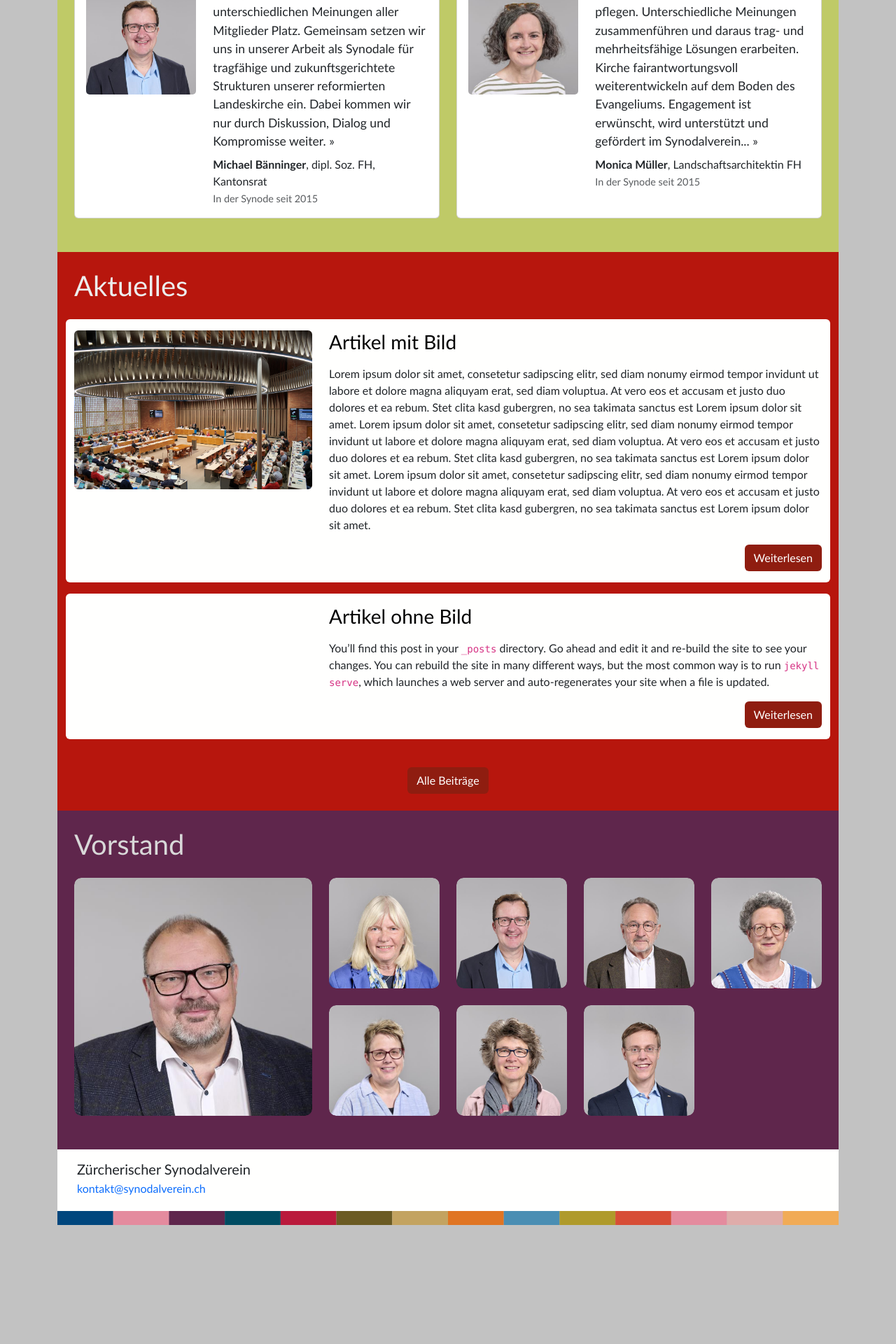
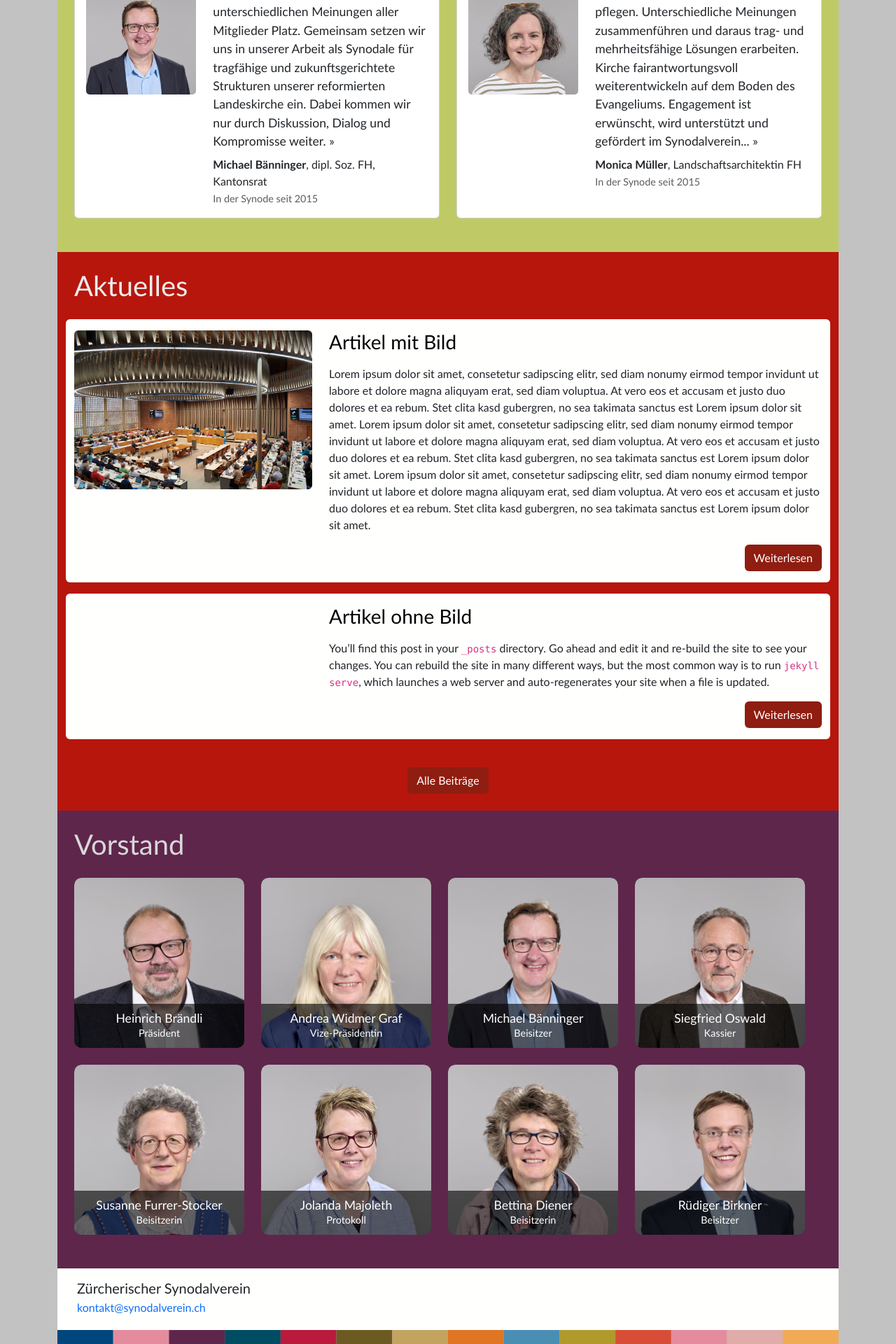
Before and after one commit to rbirkner/synodalverein, a Jekyll site: the page built from index.html, in a window 1280 px wide. Shown: the part 1939-3859 px from the top of the page at 70% size. Built offline with Jekyll 4.4.1, drawn with Linux system fonts in a browser that asks for light colours; before the commit the page ends 3689 px from its top, so only the background shows below that.

Commit message:
board updates

```diff
--- a/_data/board.yml
+++ b/_data/board.yml
@@ -4,6 +4,9 @@ president:
   position: "Präsident"
 
 members:
+  - image: "assets/img/heinrich_braendli.jpeg"
+    name: "Heinrich Brändli"
+    position: "Präsident"
   - image: "assets/img/andrea_widmer_graf.jpeg"
     name: "Andrea Widmer Graf"
     position: "Vize-Präsidentin"
--- a/_includes/board.html
+++ b/_includes/board.html
@@ -2,7 +2,7 @@
     <h1 class="mb-4">Vorstand</h1>
 
     <div class="row">
-        <div class="col-md-4 mb-4">
+        <!--<div class="col-md-4 mb-4">
             <div class="board-member-large position-relative">
                 <img src="{{ site.data.board.president.image }}" class="img-fluid w-100"
                     alt="{{ site.data.board.president.name }}">
@@ -11,9 +11,9 @@
                     <p>{{ site.data.board.president.position }}</p>
                 </div>
             </div>
-        </div>
+        </div>-->
 
-        <div class="col-md-8">
+        <!--<div class="col-md-8">-->
         <div class="row">
             {% for member in site.data.board.members %}
             <div class="col-sm-3 mb-4">
@@ -27,6 +27,6 @@
             </div>
             {% endfor %}
         </div>
-        </div>
+        <!--</div>-->
     </div>
 </section>
--- a/assets/css/main.css
+++ b/assets/css/main.css
@@ -161,9 +161,9 @@ section#board h1 {
     background: rgba(0, 0, 0, 0.6);
     color: #fff;
     text-align: center;
-    opacity: 0;
+    /*opacity: 0;
     visibility: hidden;
-    transition: opacity 0.3s ease-in-out, visibility 0.3s ease-in-out;
+    transition: opacity 0.3s ease-in-out, visibility 0.3s ease-in-out;*/
 }
 
 /* President Specific Styles */
```
Lines whose indentation alone changed are shown as unchanged.
